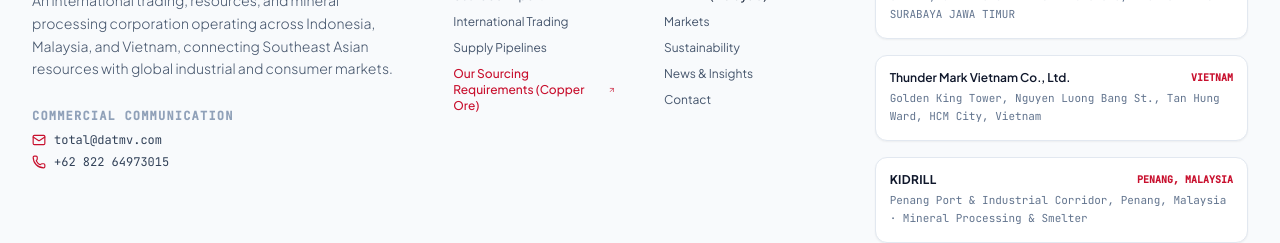
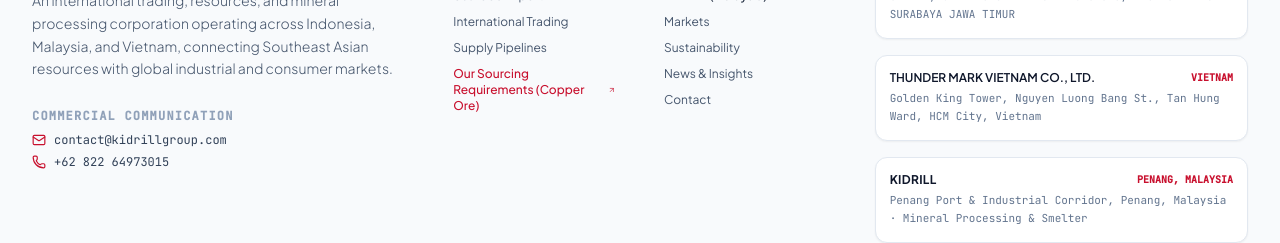
Before and after one commit to kidrill01-debug/Kidrill-Group-Website-remix, a React (Vite) app: page / in a window 1280 px wide. Shown: the part 8454-8697 px from the top of the page. Built offline with nearby package versions, Linux system fonts and the light colour scheme.

Commit message:
fix(footer): update contact email and improve layout
Update the contact email to the official corporate address and adjust styling for the Indonesia office section to prevent text overflow.

```diff
--- a/src/components/Footer.tsx
+++ b/src/components/Footer.tsx
@@ -46,11 +46,11 @@ export const Footer: React.FC<FooterProps> = ({
               </div>
               <div className="space-y-1.5 text-xs text-slate-700 font-mono-num">
                 <a
-                  href="mailto:total@datmv.com"
+                  href="mailto:contact@kidrillgroup.com"
                   className="flex items-center gap-2 hover:text-[#C8102E] transition-colors"
                 >
                   <Mail className="w-3.5 h-3.5 text-[#C8102E]" />
-                  <span>total@datmv.com</span>
+                  <span>contact@kidrillgroup.com</span>
                 </a>
                 <a
                   href="tel:+6282264973015"
@@ -199,9 +199,9 @@ export const Footer: React.FC<FooterProps> = ({
 
             {/* Office 1: Indonesia */}
             <div className="p-3.5 bg-white border border-slate-200 rounded-xl text-xs space-y-1 shadow-xs">
-              <div className="font-semibold text-slate-900 flex items-center justify-between">
+              <div className="font-semibold text-slate-900 flex items-center justify-between gap-3">
                 <span>KIDRILL METAL MINING</span>
-                <span className="text-[10px] text-[#C8102E] font-mono-num uppercase font-semibold">Indonesia</span>
+                <span className="text-[10px] text-[#C8102E] font-mono-num uppercase font-semibold shrink-0">Indonesia</span>
               </div>
               <p className="text-slate-500 font-light leading-relaxed font-mono-num text-[11px]">
                 PT PMA Kidrill Metal Mining · 23rd FLOOR. PAKUWON CENTRE, JL EMBONG MALANG KEDUNGDORO, TEGALSARI KOTA SURABAYA JAWA TIMUR
@@ -210,9 +210,9 @@ export const Footer: React.FC<FooterProps> = ({
 
             {/* Office 2: Vietnam */}
             <div className="p-3.5 bg-white border border-slate-200 rounded-xl text-xs space-y-1 shadow-xs">
-              <div className="font-semibold text-slate-900 flex items-center justify-between">
-                <span>Thunder Mark Vietnam Co., Ltd.</span>
-                <span className="text-[10px] text-[#C8102E] font-mono-num uppercase font-semibold">Vietnam</span>
+              <div className="font-semibold text-slate-900 flex items-center justify-between gap-3">
+                <span>THUNDER MARK VIETNAM CO., LTD.</span>
+                <span className="text-[10px] text-[#C8102E] font-mono-num uppercase font-semibold shrink-0">Vietnam</span>
               </div>
               <p className="text-slate-500 font-light leading-relaxed font-mono-num text-[11px]">
                 Golden King Tower, Nguyen Luong Bang St., Tan Hung Ward, HCM City, Vietnam
@@ -224,9 +224,9 @@ export const Footer: React.FC<FooterProps> = ({
               onClick={() => onNavigate('penang-facility')}
               className="p-3.5 bg-white border border-slate-200 rounded-xl text-xs space-y-1 shadow-xs cursor-pointer hover:border-[#C8102E] transition-all group"
             >
-              <div className="font-semibold text-slate-900 flex items-center justify-between">
+              <div className="font-semibold text-slate-900 flex items-center justify-between gap-3">
                 <span className="group-hover:text-[#C8102E] transition-colors font-bold tracking-wide">KIDRILL</span>
-                <span className="text-[10px] text-[#C8102E] font-mono-num uppercase font-semibold">Penang, Malaysia</span>
+                <span className="text-[10px] text-[#C8102E] font-mono-num uppercase font-semibold shrink-0">Penang, Malaysia</span>
               </div>
               <p className="text-slate-500 font-light leading-relaxed font-mono-num text-[11px]">
                 Penang Port &amp; Industrial Corridor, Penang, Malaysia · Mineral Processing &amp; Smelter
```
